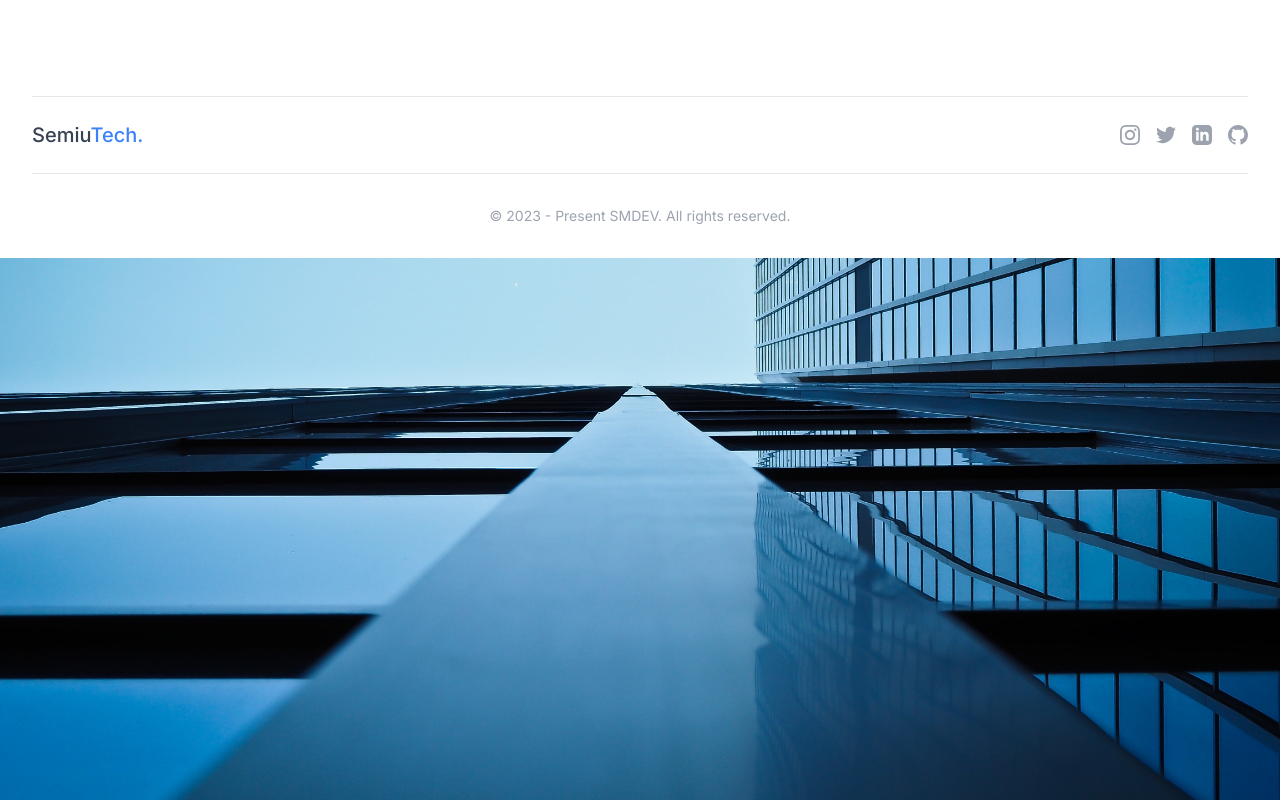
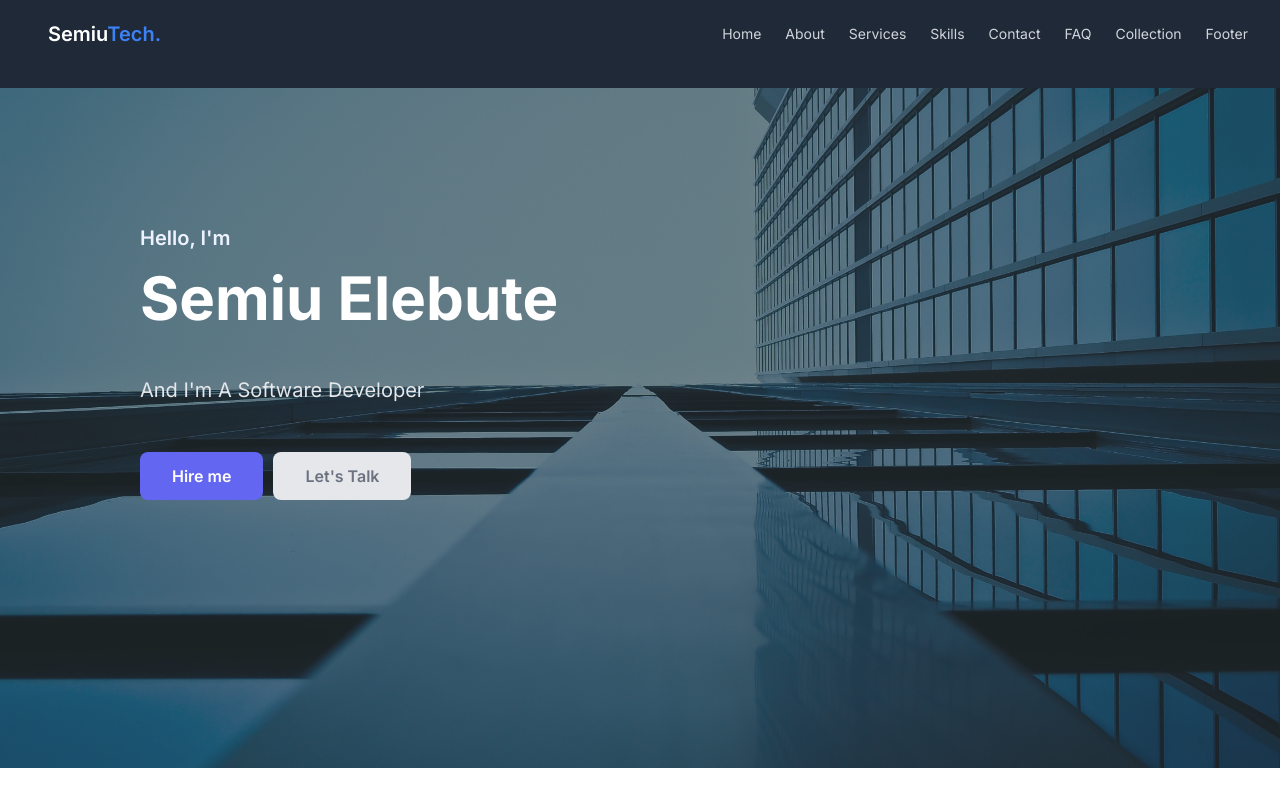
Before and after one commit to savagegraphics/SMDEV, a Next.js app: page / in a window 1280 px wide. Built offline with nearby package versions, Linux system fonts and the light colour scheme.

Commit message:
first commit

```diff
--- a/app/Nav.jsx
+++ b/app/Nav.jsx
@@ -37,12 +37,15 @@ export default function Navbar () {
 
   useEffect(() => {
     const handleHashChange = () => {
-      const element = document.querySelector(window.location.hash)
-      if (element) {
-        const yOffset = -navbarHeight
-        const y =
-          element.getBoundingClientRect().top + window.pageYOffset + yOffset
-        window.scrollTo({ top: y, behavior: 'smooth' })
+      const hash = window.location.hash
+      if (hash) {
+        const element = document.querySelector(hash)
+        if (element) {
+          const yOffset = -navbarHeight
+          const y =
+            element.getBoundingClientRect().top + window.pageYOffset + yOffset
+          window.scrollTo({ top: y, behavior: 'smooth' })
+        }
       }
     }
     window.addEventListener('hashchange', handleHashChange)
@@ -116,8 +119,8 @@ export default function Navbar () {
               <ul className='flex-1 justify-end items-center space-y-6 md:flex md:space-x-6 md:space-y-0'>
                 {navigation.map((item, idx) => (
                   <li key={idx} className='text-gray-300 hover:text-gray-400'>
-                    <Link href={item.path} className='block'>
-                      {item.title}
+                    <Link href={item.path}>
+                      <p className='block'>{item.title}</p>
                     </Link>
                   </li>
                 ))}
--- a/app/page.js
+++ b/app/page.js
@@ -5,8 +5,8 @@ import Nav from './Nav'
 export default function Home() {
   return (
     <BackgroundImage>
-    {/* <Nav/> */}
-    <Footer/>
+    <Nav/>
+    {/* <Footer/> */}
     </BackgroundImage>
   );
 }
```
